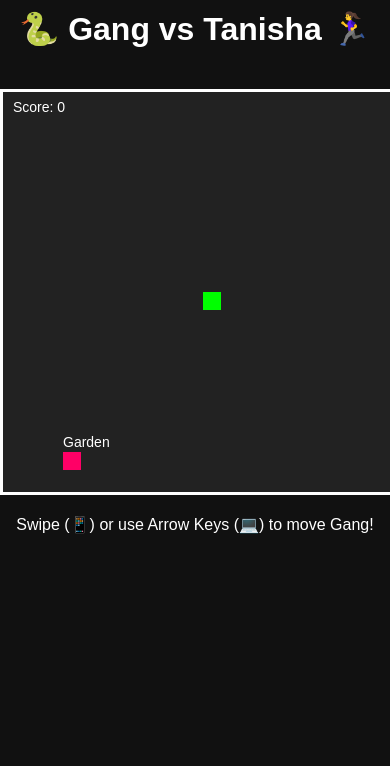
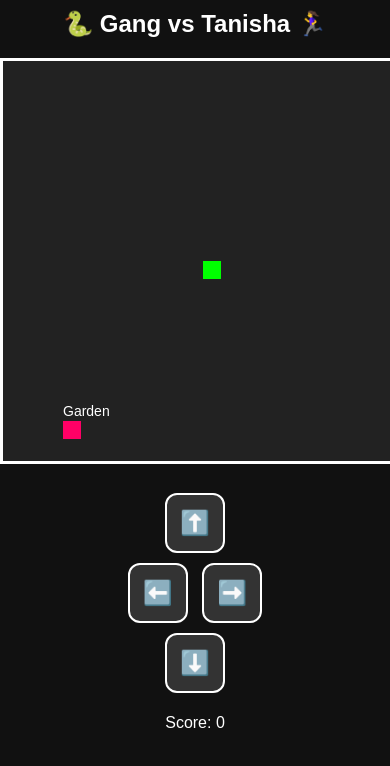
Before and after one commit to Syedikram123/Hide, a plain HTML site: page index.html in a window 390 px wide. Drawn offline with Linux system fonts and the light colour scheme.

Commit message:
First version of Gang vs Tanisha game

```diff
--- a/index.html
+++ b/index.html
@@ -1,15 +1,25 @@
 <!DOCTYPE html>
 <html lang="en">
 <head>
-  <meta charset="UTF-8">
-  <meta name="viewport" content="width=device-width, initial-scale=1.0">
+  <meta charset="UTF-8" />
+  <meta name="viewport" content="width=device-width, initial-scale=1.0"/>
   <title>Gang vs Tanisha</title>
-  <link rel="stylesheet" href="style.css">
+  <link rel="stylesheet" href="style.css" />
 </head>
 <body>
   <h1>🐍 Gang vs Tanisha 🏃‍♀️</h1>
+
   <canvas id="gameCanvas" width="400" height="400"></canvas>
-  <p>Swipe (📱) or use Arrow Keys (💻) to move Gang!</p>
+
+  <!-- MOBILE-ONLY CONTROLS -->
+  <div id="controls">
+    <button onclick="setDirection(0, -1)">⬆️</button><br />
+    <button onclick="setDirection(-1, 0)">⬅️</button>
+    <button onclick="setDirection(1, 0)">➡️</button><br />
+    <button onclick="setDirection(0, 1)">⬇️</button>
+  </div>
+
+  <p id="scoreDisplay">Score: 0</p>
   <script src="script.js"></script>
 </body>
 </html>
--- a/script.js
+++ b/script.js
@@ -10,28 +10,10 @@ let food = getRandomFood();
 let tanishaHiding = getRandomHidingPlace();
 let score = 0;
 
-// Swipe controls for mobile
-let touchStartX = 0;
-let touchStartY = 0;
-
-canvas.addEventListener("touchstart", function (e) {
-  touchStartX = e.touches[0].clientX;
-  touchStartY = e.touches[0].clientY;
-});
-
-canvas.addEventListener("touchmove", function (e) {
-  const dx = e.touches[0].clientX - touchStartX;
-  const dy = e.touches[0].clientY - touchStartY;
-
-  if (Math.abs(dx) > Math.abs(dy)) {
-    direction = dx > 0 ? { x: 1, y: 0 } : { x: -1, y: 0 };
-  } else {
-    direction = dy > 0 ? { x: 0, y: 1 } : { x: 0, y: -1 };
-  }
-
-  touchStartX = 0;
-  touchStartY = 0;
-});
+// Mobile buttons use this
+function setDirection(x, y) {
+  direction = { x, y };
+}
 
 document.addEventListener("keydown", (e) => {
   switch (e.key) {
@@ -56,14 +38,17 @@ function update() {
     score++;
     tanishaHiding = getRandomHidingPlace();
     food = getRandomFood();
+    document.getElementById("scoreDisplay").textContent = "Score: " + score;
   } else {
     gang.pop();
   }
 
+  // Collision with walls
   if (head.x < 0 || head.y < 0 || head.x >= tileCount || head.y >= tileCount) {
     resetGame();
   }
 
+  // Collision with itself
   for (let i = 1; i < gang.length; i++) {
     if (head.x === gang[i].x && head.y === gang[i].y) {
       resetGame();
@@ -75,19 +60,20 @@ function draw() {
   ctx.fillStyle = "#222";
   ctx.fillRect(0, 0, canvas.width, canvas.height);
 
-  ctx.fillStyle = "#00ff00"; // Gang
-  gang.forEach(part => {
+  // Draw Gang
+  ctx.fillStyle = "#00ff00";
+  gang.forEach((part) => {
     ctx.fillRect(part.x * gridSize, part.y * gridSize, gridSize - 2, gridSize - 2);
   });
 
-  ctx.fillStyle = "#ff0066"; // Tanisha hiding object
+  // Draw Tanisha hiding
+  ctx.fillStyle = "#ff0066";
   ctx.fillRect(food.x * gridSize, food.y * gridSize, gridSize - 2, gridSize - 2);
 
+  // Show hiding spot name
   ctx.fillStyle = "#fff";
   ctx.font = "14px Arial";
   ctx.fillText(tanishaHiding, food.x * gridSize, food.y * gridSize - 5);
-
-  ctx.fillText("Score: " + score, 10, 20);
 }
 
 function getRandomFood() {
@@ -103,12 +89,13 @@ function getRandomHidingPlace() {
 }
 
 function resetGame() {
-  alert("Game Over! Score: " + score);
+  alert("Gang crashed! Final Score: " + score);
   gang = [{ x: 10, y: 10 }];
   direction = { x: 0, y: 0 };
-  score = 0;
   food = getRandomFood();
   tanishaHiding = getRandomHidingPlace();
+  score = 0;
+  document.getElementById("scoreDisplay").textContent = "Score: 0";
 }
 
 gameLoop();
--- a/style.css
+++ b/style.css
@@ -1,6 +1,5 @@
 body {
   margin: 0;
-  padding: 0;
   background-color: #111;
   color: white;
   font-family: sans-serif;
@@ -8,12 +7,41 @@ body {
 }
 
 h1 {
-  margin-top: 10px;
+  margin: 10px 0;
+  font-size: 24px;
 }
 
 canvas {
   background-color: #222;
   border: 3px solid #fff;
+  margin-top: 10px;
+  touch-action: none;
+}
+
+/* MOBILE CONTROLS */
+#controls {
   margin-top: 20px;
-  touch-action: none; /* Allow swipe on mobile */
+  display: none;
 }
+
+#controls button {
+  width: 60px;
+  height: 60px;
+  margin: 5px;
+  font-size: 24px;
+  background-color: #333;
+  color: white;
+  border: 2px solid white;
+  border-radius: 12px;
+}
+
+#controls button:active {
+  background-color: #555;
+}
+
+/* Show controls only on small screens (mobile) */
+@media (max-width: 768px) {
+  #controls {
+    display: block;
+  }
+}
```
